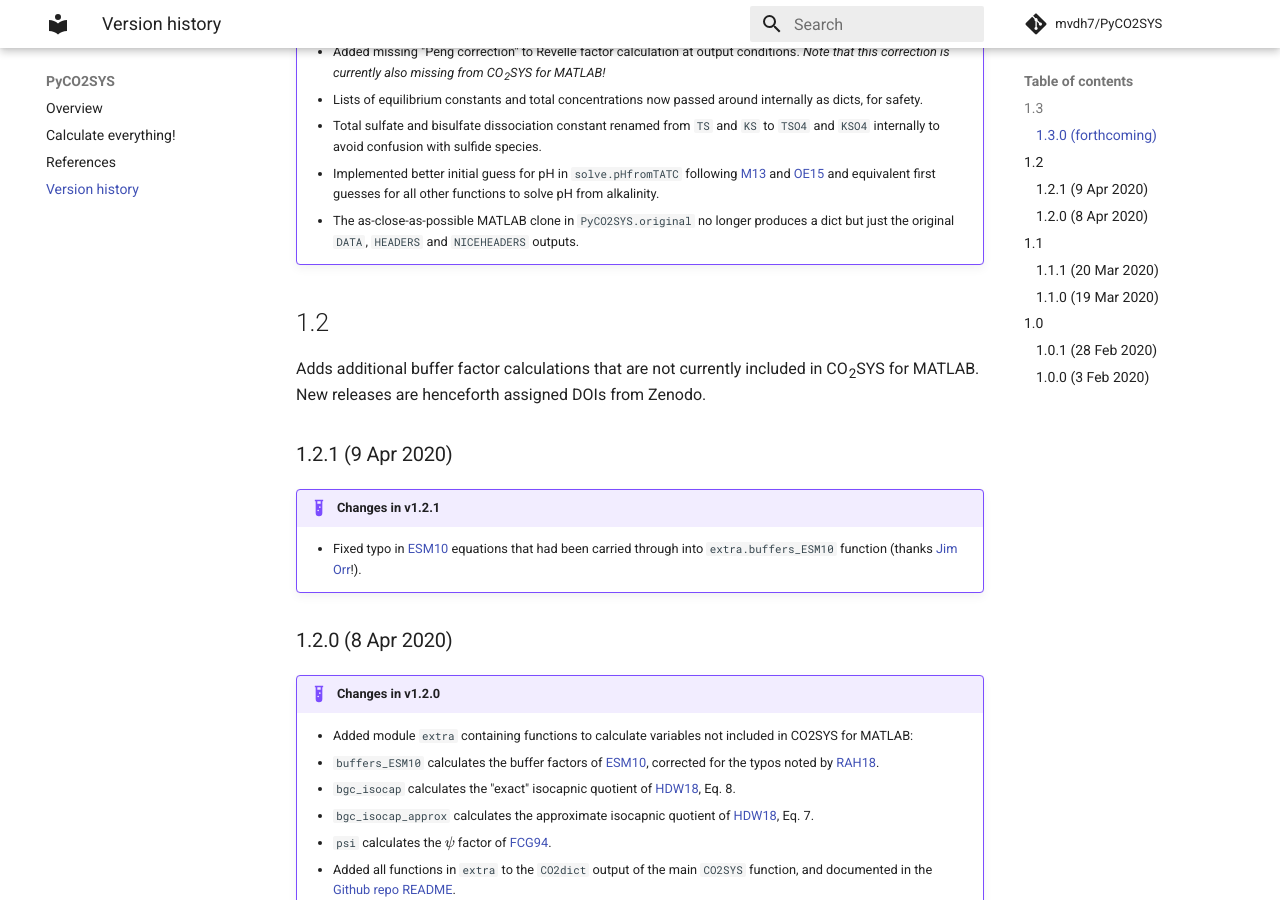
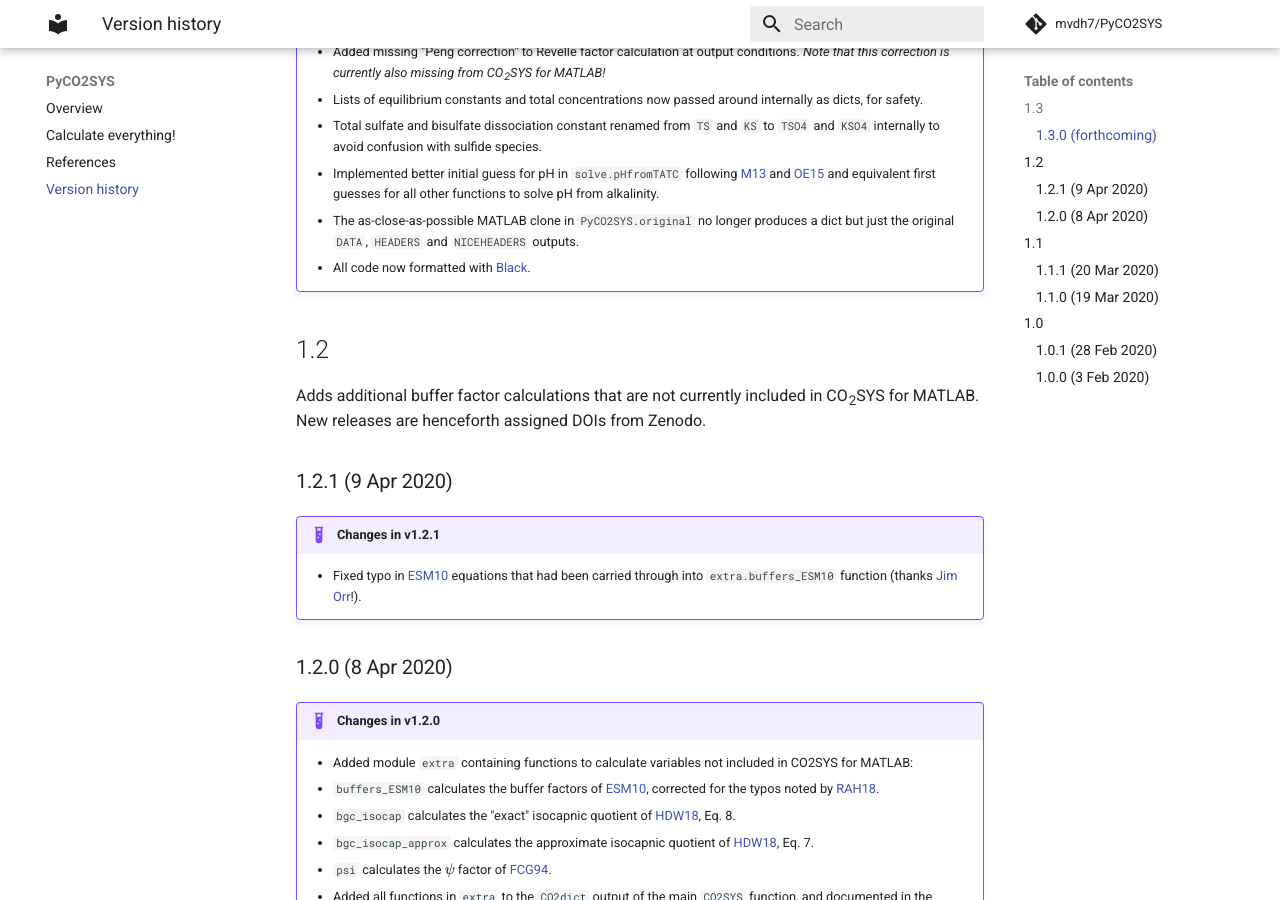
Before and after one commit to mvdh7/PyCO2SYS, an MkDocs documentation site: the page built from docs/versions.md, in a window 1280 px wide and 900 px high, scrolled down 1310 px. Built offline with MkDocs 1.6.1 and Material for MkDocs 9.7.7, drawn with Linux system fonts in a browser that asks for light colours; formulas are drawn with MathJax 3; comment, search, counter and statistics services are not loaded.

Commit message:
Note new formatting with Black

```diff
--- a/docs/versions.md
+++ b/docs/versions.md
@@ -44,6 +44,7 @@ Adds bicarbonate ion and aqueous CO<sub>2</sub> as inputs from which the carbona
     * Total sulfate and bisulfate dissociation constant renamed from `TS` and `KS` to `TSO4` and `KSO4` internally to avoid confusion with sulfide species.
     * Implemented better initial guess for pH in `solve.pHfromTATC` following [M13](../refs/#m) and [OE15](../refs/#o) and equivalent first guesses for all other functions to solve pH from alkalinity.
     * The as-close-as-possible MATLAB clone in `PyCO2SYS.original` no longer produces a dict but just the original `DATA`, `HEADERS` and `NICEHEADERS` outputs.
+    * All code now formatted with [Black](https://github.com/psf/black).
 
 ## 1.2
 
```
